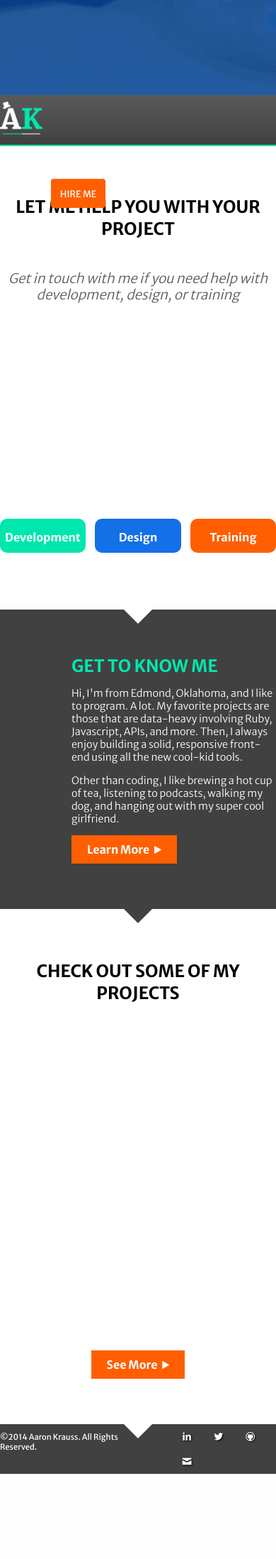
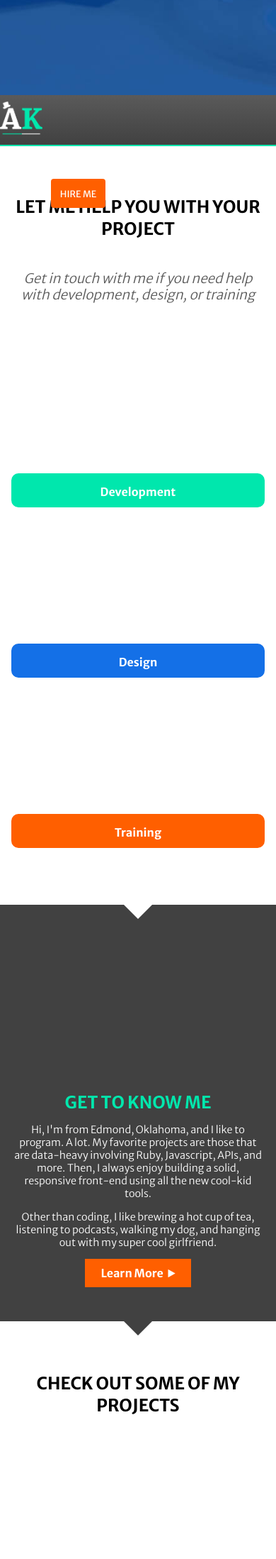
Before and after one commit to alkrauss48/thesocietea, a PHP site: page / in a window 390 px wide. Shown: the part 640-2837 px from the top of the page at 71% size. Before the commit the page ends 2717 px from the top, so only its background shows below. Run offline with PHP 8.4, Linux system fonts and the light colour scheme.

Commit message:
Make home page mostly responsive

```diff
--- a/assets/sass/screen.scss
+++ b/assets/sass/screen.scss
@@ -20,12 +20,55 @@
 $orange: #ff5f00;
 $light-orange: #ff9e00;
 
+$first-breakpoint: 876px;
+$mid-breakpoint: 650px;
+$second-breakpoint: 425px;
+
 $transition-time: .25s;
 /* End SUSY Grid */
+
+@mixin responsive-padding {
+  @media screen and (max-width: $first-breakpoint){
+    padding: 0 1em;
+  }
+}
+
+@mixin four-three-two-one {
+  @include span(3);
+  &:nth-of-type(4n+4) { @include last; }
+
+  @media screen and (max-width: $first-breakpoint) and (min-width: $mid-breakpoint){
+    &:nth-of-type(4n+4) {
+      margin-right: auto;
+      float: left;
+    }
+    @include span(4);
+    &:nth-of-type(3n+3) { @include last; }
+  }
+
+  @media screen and (max-width: $mid-breakpoint){
+    &:nth-of-type(3n+3) {
+      margin-right: auto;
+      float: left;
+    }
+    @include span(6);
+    &:nth-of-type(2n+2) { @include last; }
+  }
+//
+//   @media screen and (max-width: $second-breakpoint){
+//     &:nth-of-type(2n+2) {
+//       margin-right: auto;
+//       float: left;
+//     }
+//     @include span(12);
+//   }
+}
 
 .container {
   @include container;
 }
+
+.container-padding { @include responsive-padding; }
 
 html {
   height: 100%;
@@ -154,6 +197,11 @@
     margin: 0;
     color: $teal;
   }
+  @media screen and (max-width: $mid-breakpoint){
+    h1 { font-size: 175%; }
+    h2 { font-size: 125%; }
+    h3 { font-size: 80%; }
+  }
 }
 
 @mixin icons {
@@ -179,6 +227,12 @@
   padding: .5em;
   margin-left: auto;
   margin-right: auto;
+  @media screen and (max-width: $second-breakpoint){
+    li {
+      font-size: 80%;
+      margin: 0 .5em;
+    }
+  }
   background-color: rgba(0, 0, 0, .25);
   @include border-radius(10px 10px);
 }
@@ -253,13 +307,25 @@
   }
 }
 
+.home-offerings + .home-offerings + .home-offerings { @include last; }
+
 .home-offerings {
   @include span(4 of 12);
+  @media screen and (max-width: $mid-breakpoint){
+    &:nth-of-type(n+3) {
+      margin-right: auto;
+      float: left;
+    }
+    @include span(12);
+  }
   text-align: center;
 
   .icon-wrapper {
     width: 100%;
     padding: 3em 0;
+    @media screen and (max-width: $second-breakpoint){
+      padding: 1em 0;
+    }
     background-color: rgb(237,237,237);
     @include border-radius(10px 10px);
   }
@@ -299,8 +365,6 @@
   }
 }
 
-.home-offerings + .home-offerings + .home-offerings { @include last; }
-
 .home-about {
   width: 100;
   background-color: $gray;
@@ -310,7 +374,7 @@
     text-align: left;
   }
   color: white;
-  .container { padding: 4em 0; }
+  .container { padding: 4em 0 3em 0; }
   .down-triangle {
     border-top: 20px solid white;
   }
@@ -344,15 +408,33 @@
 .home-picture {
   @include span(3);
   img {
+    margin-bottom: 1em;
     position: relative;
     top: 0; left: 0;
     width: 100%;
     @include box-shadow(4px 4px 10px $lighter-gray);
   }
+  @media screen and (max-width: $mid-breakpoint){
+    @include span(12);
+    img {
+      width: 50%;
+      display: inline-block;
+      position: inherit;
+      margin-left: 25%;
+      margin-right: 25%;
+    }
+  }
 }
 
 .home-about-desc {
   @include span(9 last);
+  @media screen and (max-width: $mid-breakpoint){
+    text-align: center;
+    h2 { text-align: center; }
+    @include span(12);
+    margin-right: auto;
+    float: left;
+  }
   p {
     font-size: 90%;
     font-weight: 300;
@@ -379,32 +461,47 @@
   .down-triangle {
     border-top: 20px solid $gray;
   }
+  .orange-learn-more {
+    margin-top: 1em;
+  }
+  text-align: center;
+  padding-bottom: 4em;
 }
 
 .footer-content {
   @include span(6);
+  @media screen and (max-width: $mid-breakpoint){
+    text-align: center;
+    @include span(12);
+    padding-top: 2em;
+  }
   color: white;
   font-size: 70%;
 }
 
 .footer-logos {
+  ul {
+    float: right;
+    padding: 0;
+  }
   @include span(6 last);
-  ul { float: right; }
+  @media screen and (max-width: $mid-breakpoint){
+    @include span(12);
+    float: left;
+    margin-right: auto;
+    text-align: center;
+    ul { float: none; }
+  }
 }
 
 .home-projects-list {
   @include container;
   text-align: center;
-  padding-bottom: 4em;
-  .orange-learn-more {
-    margin-top: 1em;
-  }
 }
 
 .home-project {
+  @include four-three-two-one;
   position: relative;
-  @include span(3);
-  &:nth-of-type(4n+4) { @include last; }
   padding-bottom: 3em;
   text-align: center;
   .project-image {
@@ -436,6 +533,7 @@
 
 .site-title {
   @include transition(bottom $transition-time ease);
+  @include border-radius(4px 4px);
   position: absolute;
   font-weight: 300;
   left: 10%;
@@ -448,7 +546,7 @@
   color: $teal;
   width: 80%;
   padding: .5em 0;
-  font-size: 90%;
+  font-size: 80%;
   z-index: -1;
   background-color: $gray;
   &:before {
--- a/index.html
+++ b/index.html
@@ -70,6 +70,7 @@
       </div>
     </header>
     <div class="home-content">
+      <div class="container-padding">
         <h2>Let me help you with your project</h2>
         <h3>Get in touch with me if you need help with development, design, or training</h3>
         <div class="home-offerings-wrapper">
@@ -104,8 +105,10 @@
             <a class="training" href="#">Training</a>
           </div>
         </div>
+      </div>
       <div class="home-about">
         <div class="down-triangle"></div>
+        <div class="container-padding">
           <div class="container">
             <div class="home-picture">
               <img src="/assets/images/dist/aaronkrauss.png" alt="Aaron Krauss"
@@ -123,16 +126,18 @@
             </div>
           </div>
         </div>
+      </div>
       <div class="home-projects">
         <div class="down-triangle"></div>
         <h2>Check out some of my projects</h2>
+        <div class="container-padding">
           <div class="home-projects-list">
             <div class="home-project"
               data-bottom-top="left: -15px; opacity:0;"
               data-center-center="left: 0px; opacity: 1;"
               >
               <div class="project-image" style="background-image: url('/assets/images/dist/th-tle.png');">
-              <a class="site-title" href="#">Total Environment Inc.</a>
+                <a class="site-title" href="#">Total Environment</a>
                 <a class="project-hover" href="http://totalenvironmentinc.com" target="tle"><p>Visit Site <i class="icon2-play"></i></p></a>
               </div>
             </div>
@@ -141,7 +146,7 @@
               data-center-center="left: 0px; opacity: 1;"
               >
               <div class="project-image" style="background-image: url('/assets/images/dist/th-enviro.png');">
-              <a class="site-title" href="#">Enviro Systems Inc.</a>
+                <a class="site-title" href="#">Enviro Systems</a>
                 <a class="project-hover" href="http://enviro-ok.com" target="enviro"><p>Visit Site <i class="icon2-play"></i></p></a>
               </div>
             </div>
@@ -150,7 +155,7 @@
               data-center-center="left: 0px; opacity: 1;"
               >
               <div class="project-image" style="background-image: url('/assets/images/dist/th-77nrg.png');">
-              <a class="site-title" href="#">77 Energy Inc.</a>
+                <a class="site-title" href="#">77 Energy</a>
                 <a class="project-hover" href="http://77nrg.staplegun.us" target="77nrg"><p>Visit Site <i class="icon2-play"></i></p></a>
               </div>
             </div>
@@ -199,11 +204,13 @@
                 <a class="project-hover" href="http://thesocietea.org/carnegie_chart" target="carnegie-chart"><p>Visit Site <i class="icon2-play"></i></p></a>
               </div>
             </div>
+          </div>
+        </div>
         <a class="orange-learn-more" href="#">See More <i class="icon2-play"></i></a>
       </div>
     </div>
-    </div>
     <footer>
+    <div class="container-padding">
       <div class="container">
         <div class="down-triangle"></div>
         <div class="footer-content">
@@ -216,6 +223,7 @@
             <li><a class="icon-github" target="github" href="https://github.com/alkrauss48"></a></li>
             <li><a class="icon-uniE603" href="mailto:alkrauss@gmail.com"></a></li>
           </ul>
+        </div>
       </div>
     </div>
     </footer>
```
Also changed, not shown: assets/css/screen.css. Lines whose indentation alone changed are shown as unchanged.
